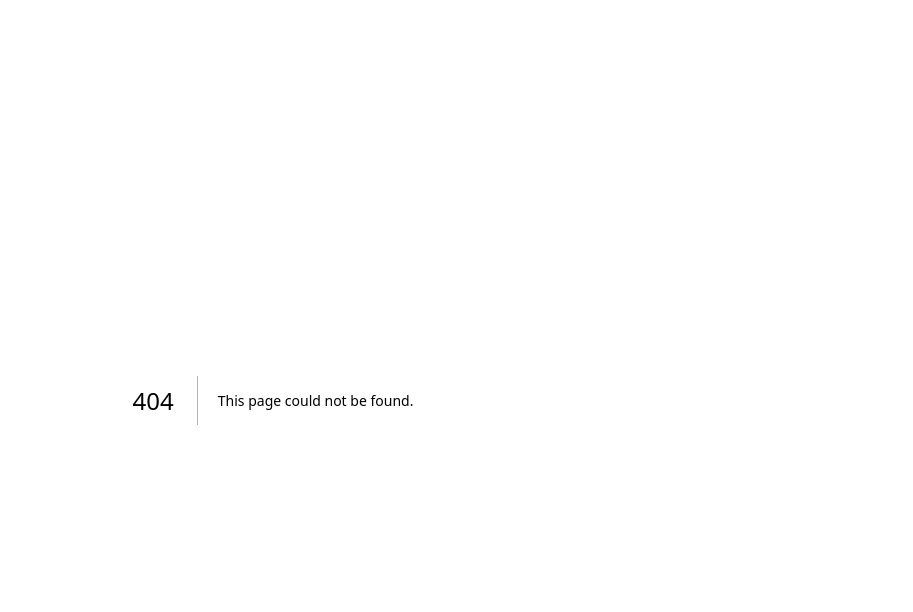
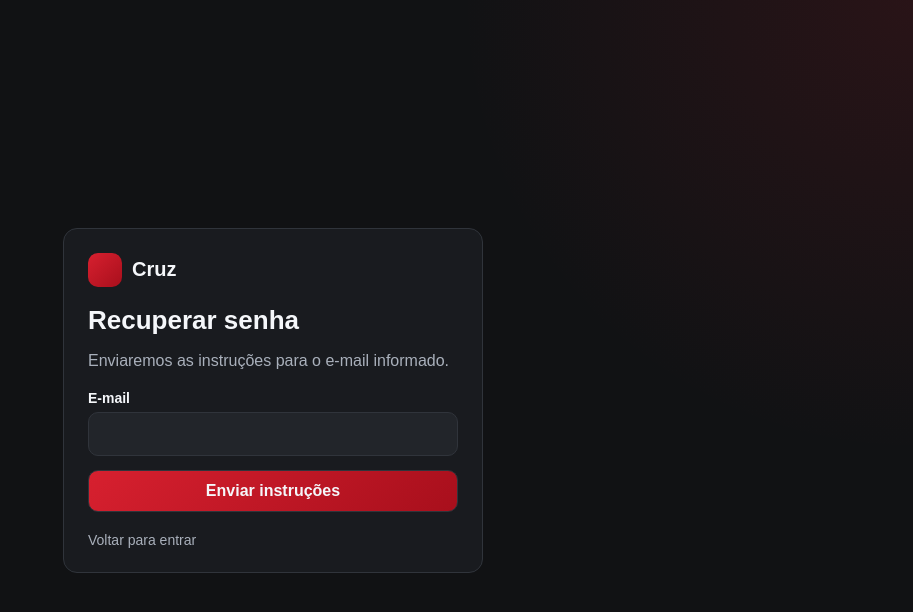
Before and after one commit to wesley956/PedeAqui, a Next.js app: page /recuperar-senha in a window 1280 px wide. Before the commit this address had no page. Shown: the top 612 px of the page, without its empty margins (367-1280 px from the left). Built offline with nearby package versions, Linux system fonts and the light colour scheme.

Commit message:
foundation: add password reset request page

```diff
--- /dev/null
+++ b/src/app/recuperar-senha/page.tsx
@@ -0,0 +1,21 @@
+import Link from "next/link";
+import { AuthCard } from "@/components/auth/auth-card";
+import { Button } from "@/components/ui/button";
+import { Input } from "@/components/ui/input";
+import { requestPasswordResetAction } from "@/features/auth/actions";
+
+export default async function RecuperarSenhaPage({ searchParams }: { searchParams: Promise<{ error?: string; status?: string }> }) {
+  const params = await searchParams;
+
+  return (
+    <AuthCard title="Recuperar senha" subtitle="Enviaremos as instruções para o e-mail informado.">
+      {params.error ? <p role="alert" style={{ margin: 0, color: "#ff8a93" }}>Informe um e-mail válido.</p> : null}
+      {params.status === "sent" ? <p style={{ margin: 0, color: "var(--success)" }}>Se a conta existir, as instruções foram enviadas.</p> : null}
+      <form action={requestPasswordResetAction} style={{ display: "grid", gap: 14 }}>
+        <Input label="E-mail" name="email" type="email" autoComplete="email" required />
+        <Button type="submit">Enviar instruções</Button>
+      </form>
+      <Link href="/login" className="muted" style={{ fontSize: 14 }}>Voltar para entrar</Link>
+    </AuthCard>
+  );
+}
```
